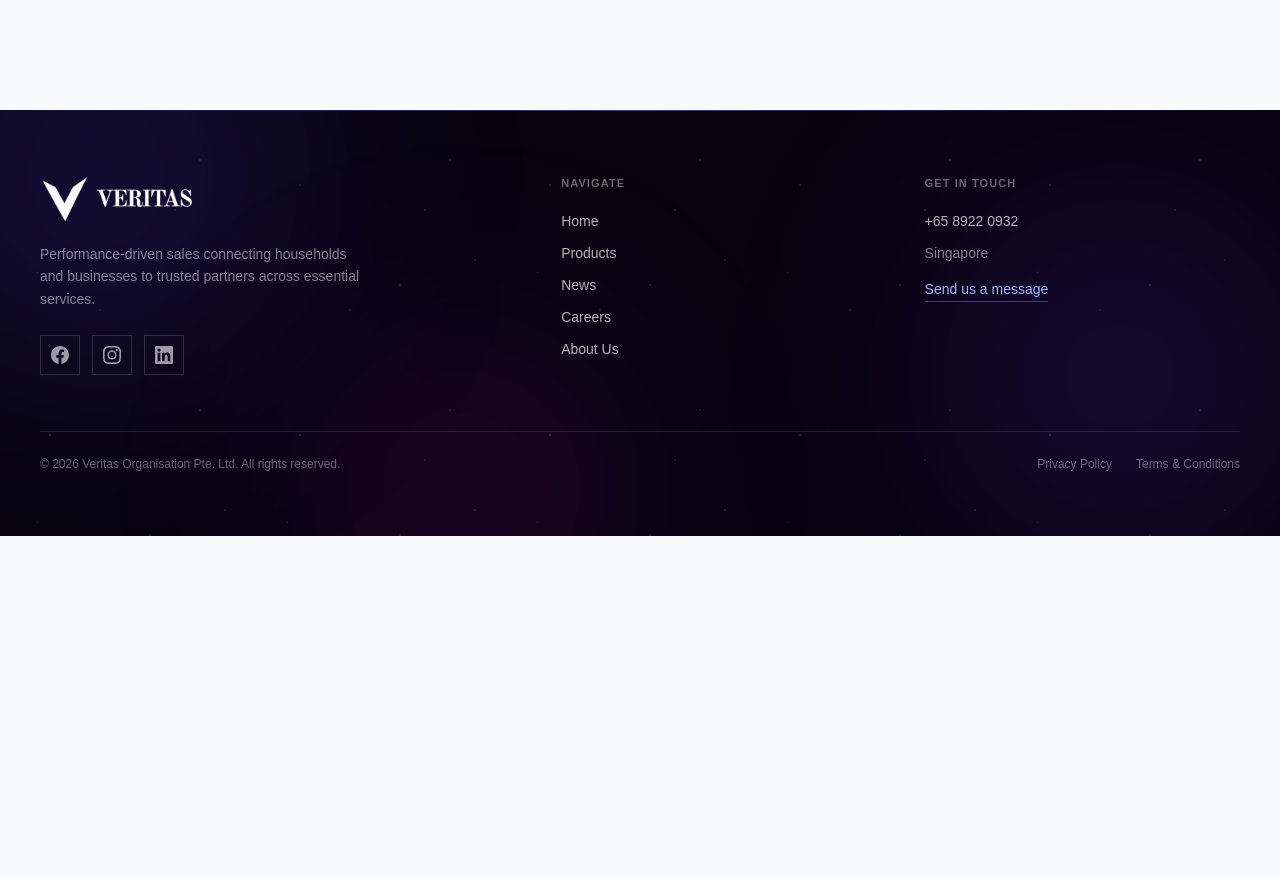
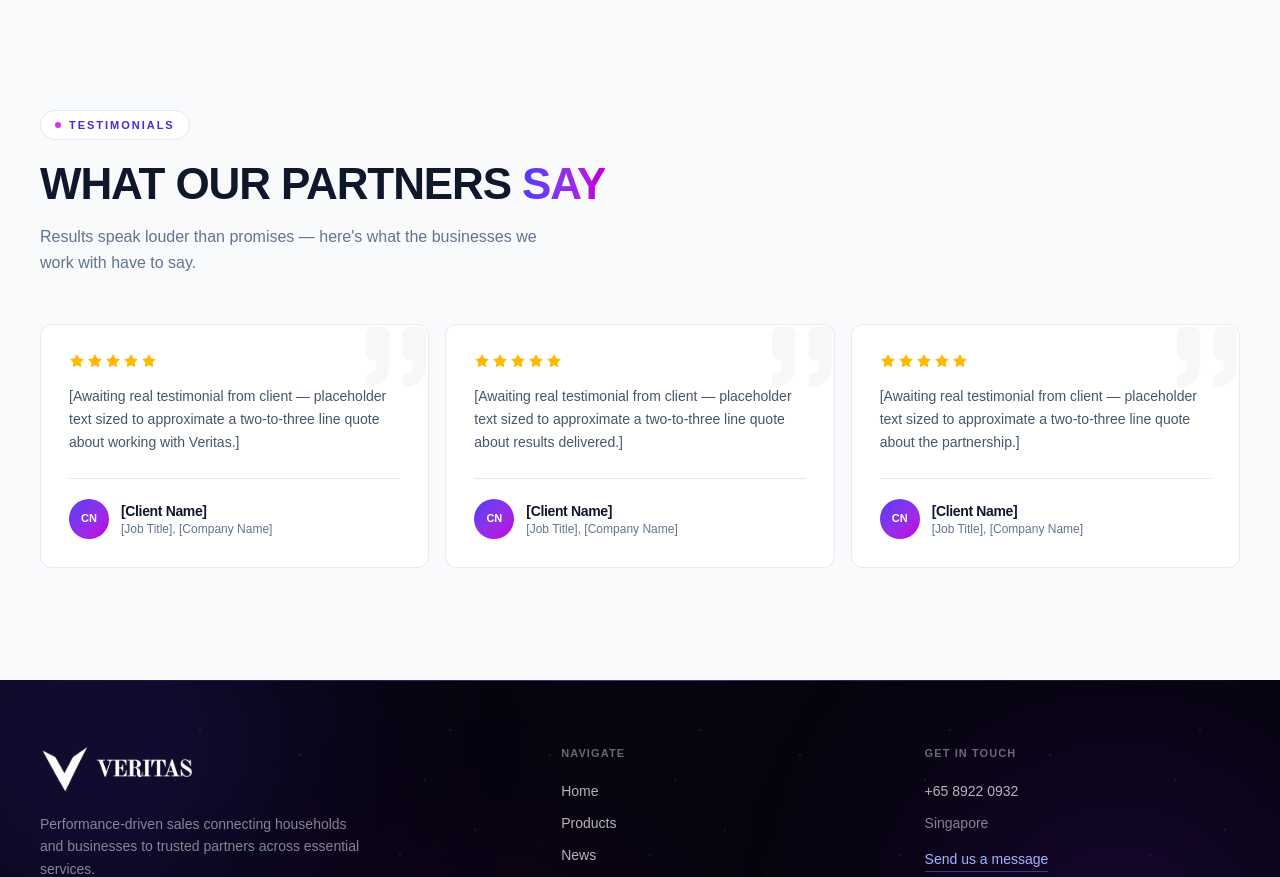
Before and after one commit to ranielletuazon/veritas, a React (Vite) app: page / in a window 1280 px wide. Shown: the part 3093-3970 px from the top of the page. Before the commit the page ends 3629 px from the top, so only its background shows below. Built offline with nearby package versions, Linux system fonts and the light colour scheme; a web font is replaced by a local one.

Commit message:
Testimonials display at homepage

```diff
--- /dev/null
+++ b/src/data/testimonials.ts
@@ -0,0 +1,56 @@
+export interface Testimonial {
+    id: string;
+    name: string;
+    role: string;
+    company: string;
+    rating: number; // 1–5
+    quote: string;
+    avatar?: string; // filename in src/assets/images/testimonials/
+}
+
+/* PLACEHOLDER CONTENT — replace with real, client-supplied testimonials before launch. */
+export const TESTIMONIALS: Testimonial[] = [
+    {
+        id: "t1",
+        name: "[Client Name]",
+        role: "[Job Title]",
+        company: "[Company Name]",
+        rating: 5,
+        quote: "[Awaiting real testimonial from client — placeholder text sized to approximate a two-to-three line quote about working with Veritas.]",
+    },
+    {
+        id: "t2",
+        name: "[Client Name]",
+        role: "[Job Title]",
+        company: "[Company Name]",
+        rating: 5,
+        quote: "[Awaiting real testimonial from client — placeholder text sized to approximate a two-to-three line quote about results delivered.]",
+    },
+    {
+        id: "t3",
+        name: "[Client Name]",
+        role: "[Job Title]",
+        company: "[Company Name]",
+        rating: 5,
+        quote: "[Awaiting real testimonial from client — placeholder text sized to approximate a two-to-three line quote about the partnership.]",
+    },
+];
+
+/* Avatar resolver — same pattern as products/news */
+const avatarImages = import.meta.glob("../assets/images/testimonials/*", {
+    eager: true,
+    import: "default",
+}) as Record<string, string>;
+
+export const avatarSrc = (file?: string): string | undefined =>
+    file ? avatarImages[`../assets/images/testimonials/${file}`] : undefined;
+
+export const initialsOf = (name: string): string =>
+    name
+        .replace(/[[\]]/g, "")
+        .split(" ")
+        .map((w) => w[0])
+        .filter(Boolean)
+        .slice(0, 2)
+        .join("")
+        .toUpperCase();
--- a/src/pages/Home.tsx
+++ b/src/pages/Home.tsx
@@ -21,6 +21,9 @@ import Header from "./components/Header";
 import Footer from "./components/Footer";
 import MarqueeStrip from "./components/MarqueeStrip";
 import HeroCarousel from "./components/HeroCarousel";
+
+import { Star, Quote } from "lucide-react";
+import { TESTIMONIALS, avatarSrc, initialsOf } from "../data/testimonials";
 
 export default function Home() {
     const reasons = [
@@ -438,6 +441,111 @@ export default function Home() {
                         </div>
                     </div>
                 </section>
+
+                {/* ── Testimonials ──────────────────────────────────────── */}
+                <section className="w-full bg-slate-50">
+                    <div className="mx-auto max-w-7xl px-6 pb-20 md:pb-28 lg:px-10">
+                        {/* Heading */}
+                        <div className="max-w-2xl">
+                            <span className="inline-flex items-center gap-2 rounded-full border border-slate-200 bg-white px-3.5 py-1.5 text-[11px] font-semibold uppercase tracking-[0.18em] text-indigo-700">
+                                <span className="h-1.5 w-1.5 rounded-full bg-fuchsia-500" />
+                                Testimonials
+                            </span>
+                            <h2 className="mt-5 text-3xl font-bold leading-[1.1] tracking-tight text-slate-900 sm:text-4xl md:text-[2.75rem]">
+                                WHAT OUR PARTNERS{" "}
+                                <span className="bg-gradient-to-r from-indigo-600 to-fuchsia-600 bg-clip-text text-transparent">
+                                    SAY
+                                </span>
+                            </h2>
+                            <p className="mt-4 max-w-lg text-sm leading-relaxed text-slate-500 sm:text-base">
+                                Results speak louder than promises — here's what
+                                the businesses we work with have to say.
+                            </p>
+                        </div>
+
+                        {/* Cards */}
+                        <div className="mt-12 grid grid-cols-1 gap-4 md:grid-cols-2 lg:grid-cols-3">
+                            {TESTIMONIALS.map((t) => {
+                                const src = avatarSrc(t.avatar);
+                                return (
+                                    <figure
+                                        key={t.id}
+                                        className="group relative flex flex-col overflow-hidden rounded-xl border border-slate-200/80 bg-white p-6 lg:p-7"
+                                    >
+                                        {/* Hover accent — matches the Why Veritas cards */}
+                                        <span className="absolute left-0 top-0 h-full w-[3px] scale-y-0 bg-indigo-600 transition-transform duration-300 ease-out group-hover:scale-y-100" />
+
+                                        {/* Watermark quote glyph */}
+                                        <Quote
+                                            className="pointer-events-none absolute -right-2 -top-2 h-20 w-20 text-slate-900/[0.03]"
+                                            fill="currentColor"
+                                            strokeWidth={0}
+                                            aria-hidden="true"
+                                        />
+
+                                        <div className="relative z-10 flex h-full flex-col">
+                                            {/* Rating */}
+                                            <div
+                                                className="flex items-center gap-0.5"
+                                                role="img"
+                                                aria-label={`${t.rating} out of 5 stars`}
+                                            >
+                                                {Array.from({ length: 5 }).map(
+                                                    (_, i) => (
+                                                        <Star
+                                                            key={i}
+                                                            className={`h-4 w-4 ${
+                                                                i < t.rating
+                                                                    ? "fill-amber-400 text-amber-400"
+                                                                    : "fill-slate-200 text-slate-200"
+                                                            }`}
+                                                            strokeWidth={0}
+                                                            aria-hidden="true"
+                                                        />
+                                                    ),
+                                                )}
+                                            </div>
+
+                                            {/* Quote */}
+                                            <blockquote className="mt-4 flex-1">
+                                                <p className="text-sm leading-relaxed text-slate-600">
+                                                    {t.quote}
+                                                </p>
+                                            </blockquote>
+
+                                            {/* Attribution */}
+                                            <figcaption className="mt-6 flex items-center gap-3 border-t border-slate-200 pt-5">
+                                                {src ? (
+                                                    <img
+                                                        src={src}
+                                                        alt=""
+                                                        loading="lazy"
+                                                        className="h-10 w-10 shrink-0 rounded-full object-cover"
+                                                    />
+                                                ) : (
+                                                    <span
+                                                        aria-hidden="true"
+                                                        className="flex h-10 w-10 shrink-0 items-center justify-center rounded-full bg-gradient-to-br from-indigo-600 to-fuchsia-600 font-mono text-[11px] font-bold text-white"
+                                                    >
+                                                        {initialsOf(t.name)}
+                                                    </span>
+                                                )}
+                                                <div className="min-w-0">
+                                                    <p className="truncate text-sm font-bold tracking-tight text-slate-900">
+                                                        {t.name}
+                                                    </p>
+                                                    <p className="truncate text-xs text-slate-500">
+                                                        {t.role}, {t.company}
+                                                    </p>
+                                                </div>
+                                            </figcaption>
+                                        </div>
+                                    </figure>
+                                );
+                            })}
+                        </div>
+                    </div>
+                </section>
             </div>
 
             <Footer />
```
